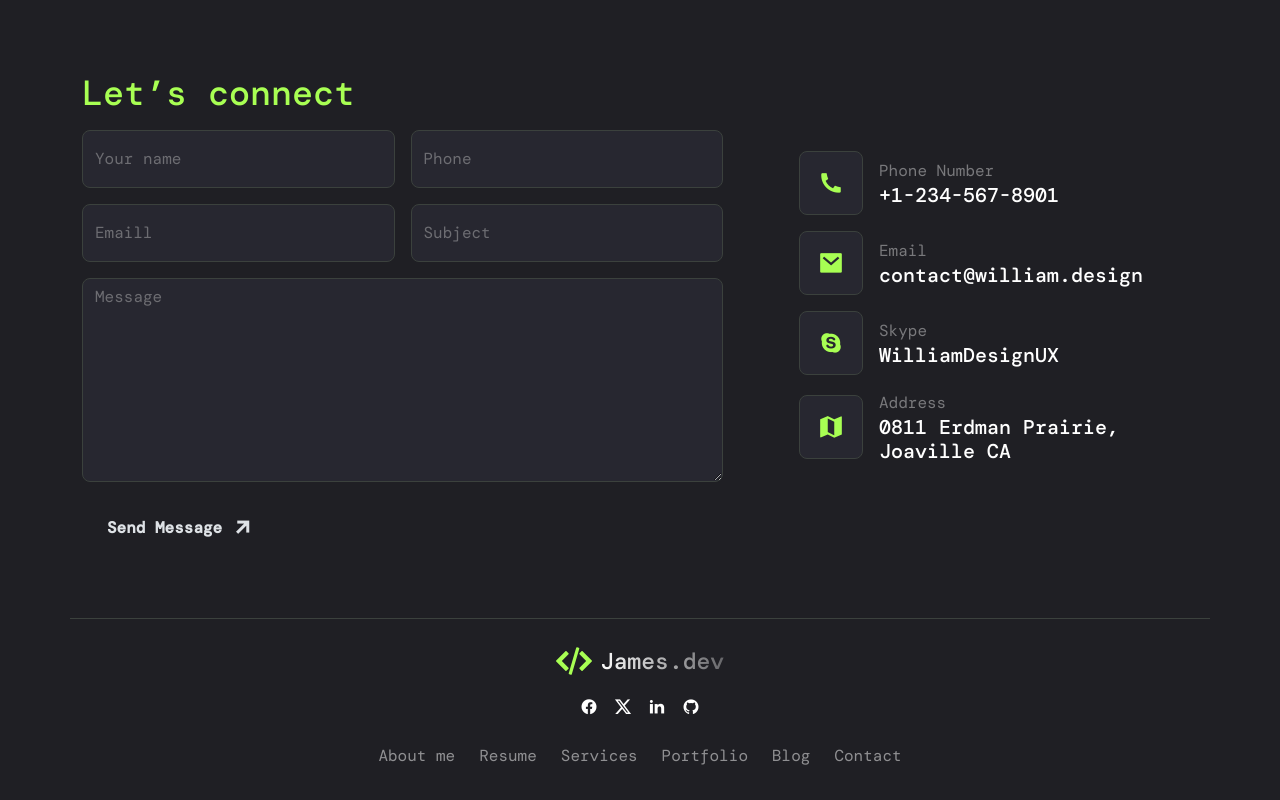
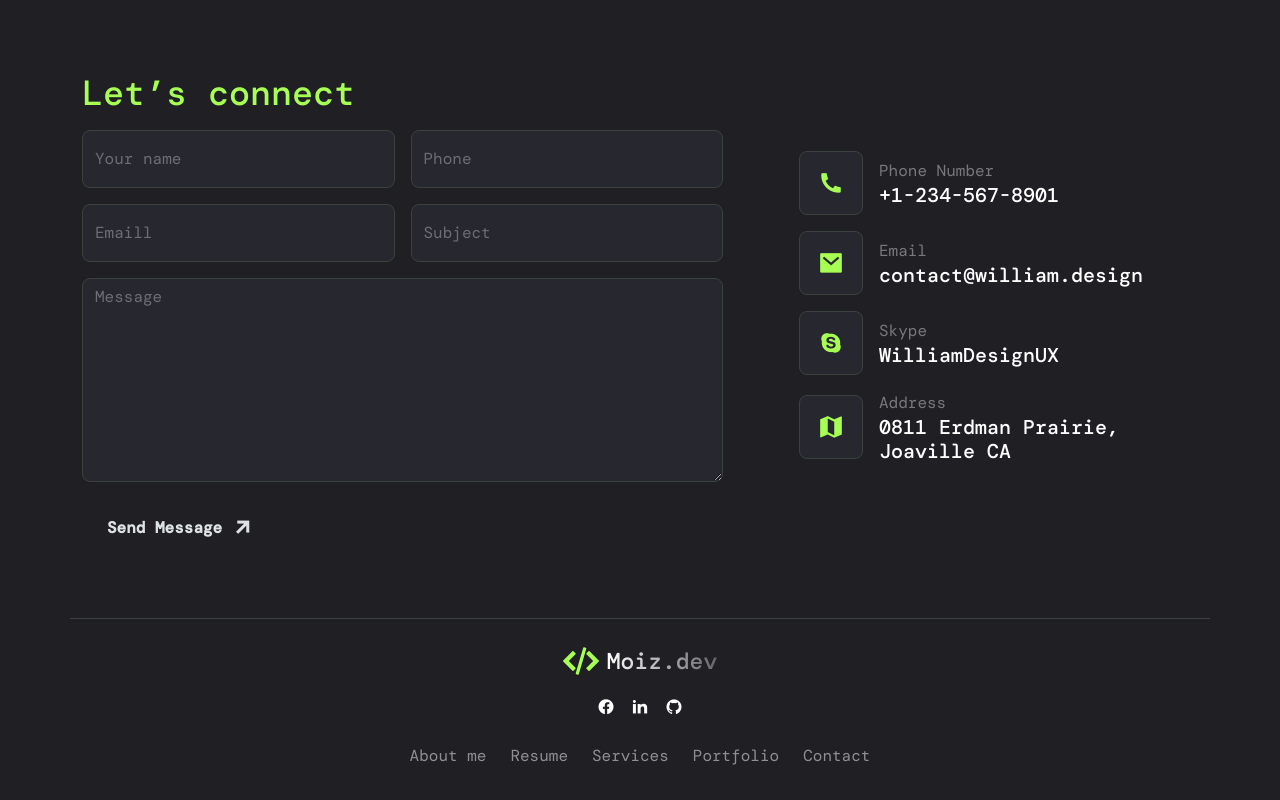
Before and after one commit to moizxox/personal-portfolio, a Next.js app: page /index-2 in a window 1280 px wide. Shown: the part 6035-6835 px from the top of the page. Built offline with nearby package versions, Linux system fonts and the light colour scheme; a web font is replaced by a local one.

Commit message:
footer updated

```diff
--- a/components/layout/footer/Footer2.tsx
+++ b/components/layout/footer/Footer2.tsx
@@ -1,4 +1,3 @@
-
 export default function Footer2() {
   return (
     <>
@@ -8,15 +7,15 @@ export default function Footer2() {
             <div className="text-center">
               <a className="d-flex main-logo align-items-center justify-content-center mb-3">
                 <img src="assets/imgs/home-page-2/template/favicon.svg" alt="zelio" />
-								<span className="fs-4 ms-2">James.dev</span>
+                <span className="fs-4 ms-2">Moiz.dev</span>
               </a>
               <div className="d-flex justify-content-center gap-3">
                 <a href="http://facebook.com">
                   <i className="ri-facebook-circle-fill fs-18" />
                 </a>
-								<a href="http://twitter.com">
+                {/* <a href="http://twitter.com">
                   <i className="ri-twitter-x-fill fs-18" />
-								</a>
+                </a> */}
                 <a href="http://linkedin.com">
                   <i className="ri-linkedin-fill fs-18" />
                 </a>
@@ -25,18 +24,35 @@ export default function Footer2() {
                 </a>
               </div>
               <div className="navigation d-flex align-items-center justify-content-center flex-wrap gap-4 my-4">
-								<a href="#about" className="fs-6"> About me </a>
-								<a href="#resume" className="fs-6"> Resume </a>
-								<a href="#services" className="fs-6"> Services </a>
-								<a href="#portfolio" className="fs-6"> Portfolio </a>
-								<a href="#blog" className="fs-6"> Blog </a>
-								<a href="#contact" className="fs-6"> Contact </a>
+                <a href="#about" className="fs-6">
+                  {" "}
+                  About me{" "}
+                </a>
+                <a href="#resume" className="fs-6">
+                  {" "}
+                  Resume{" "}
+                </a>
+                <a href="#services" className="fs-6">
+                  {" "}
+                  Services{" "}
+                </a>
+                <a href="#portfolio" className="fs-6">
+                  {" "}
+                  Portfolio{" "}
+                </a>
+                {/* <a href="#blog" className="fs-6">
+                  {" "}
+                  Blog{" "}
+                </a> */}
+                <a href="#contact" className="fs-6">
+                  {" "}
+                  Contact{" "}
+                </a>
               </div>
             </div>
           </div>
         </div>
       </footer>
-
     </>
-	)
+  );
 }
```
Lines whose indentation alone changed are shown as unchanged.
